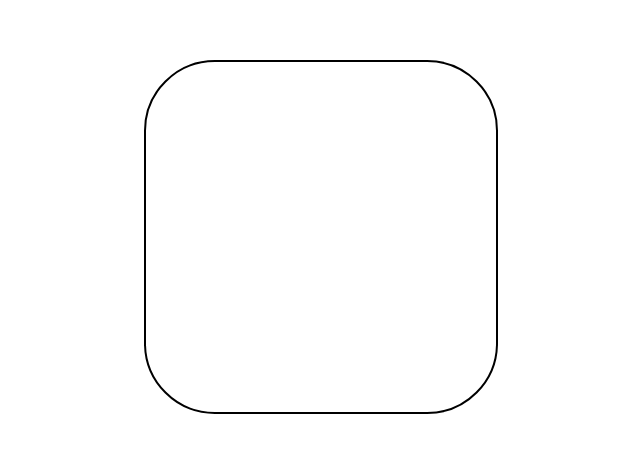
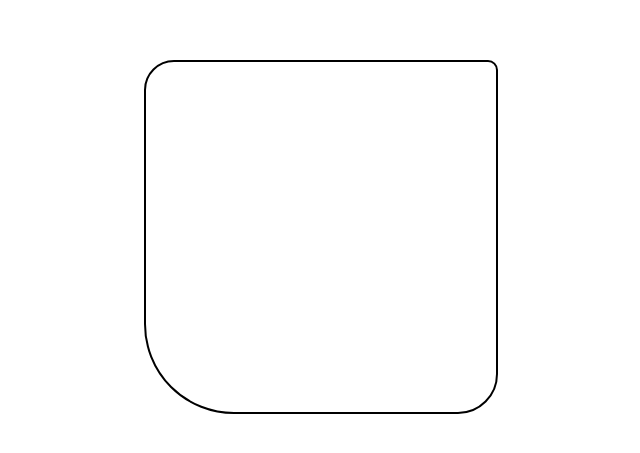
Before and after one commit to mrkshx/border_radius_previewer, a React (Create React App) app: page / in a window 1280 px wide. Shown: the part 163-616 px from the top of the page, without its empty margins (319-959 px from the left). Built offline with nearby package versions, Linux system fonts and the light colour scheme.

Commit message:
getting borderRadius values from state

```diff
--- a/src/components/border_square.jsx
+++ b/src/components/border_square.jsx
@@ -1,9 +1,16 @@
-import React from "react";
+import React, { useState } from "react";
 
 import '../style/border_square.css';
 
 const BorderSquare = () => {
- return <div id="border_square"></div>
+  const [borderRadius, setBorderRadius] = useState(
+  {
+    topLeft: "30px",
+    topRight: "10px",
+    bottomLeft: "90px",
+    bottomRight: "40px",
+  });
+ return <div style={{borderTopLeftRadius: borderRadius.topLeft, borderTopRightRadius: borderRadius.topRight, borderBottomLeftRadius: borderRadius.bottomLeft, borderBottomRightRadius: borderRadius.bottomRight}} id="border_square"></div>
 };
 
 
--- a/src/style/border_square.css
+++ b/src/style/border_square.css
@@ -1,6 +1,5 @@
 #border_square {
   height: 350px;
   width: 350px;
-  border-radius: 20% 20% 20% 20%;
   border: 2px solid black;
 }
```
